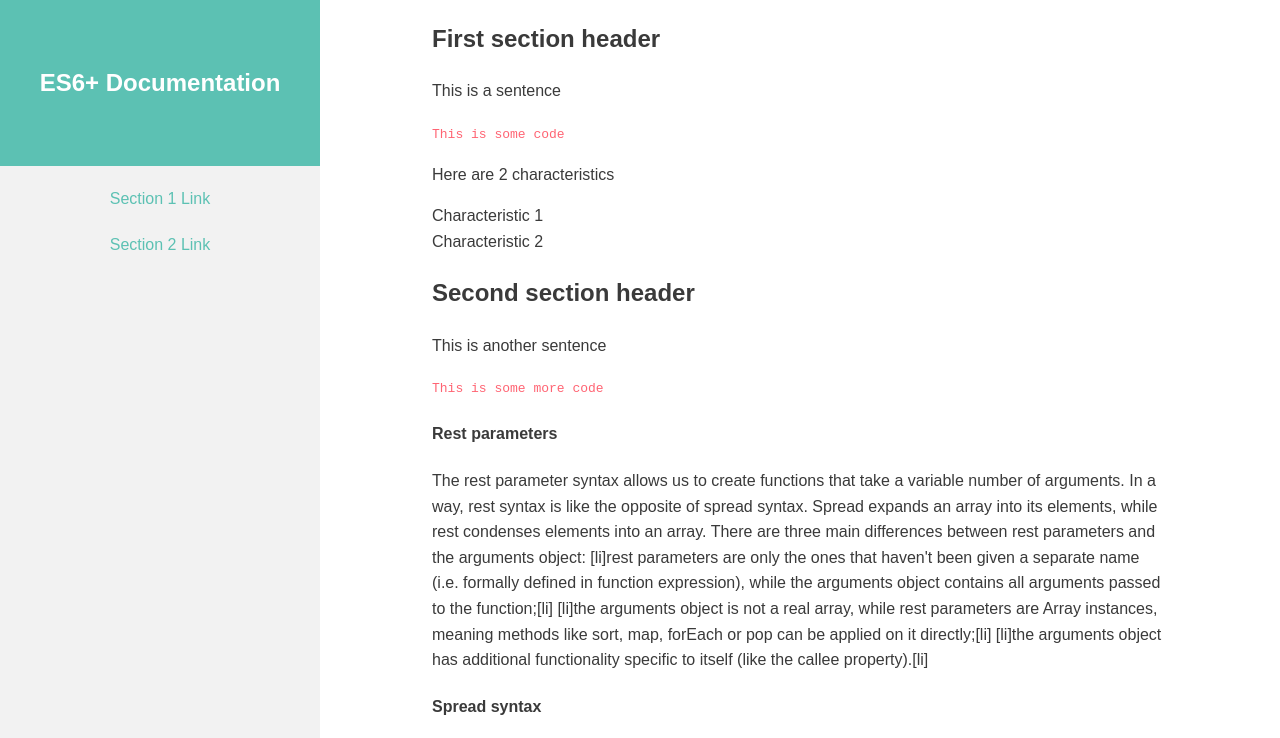
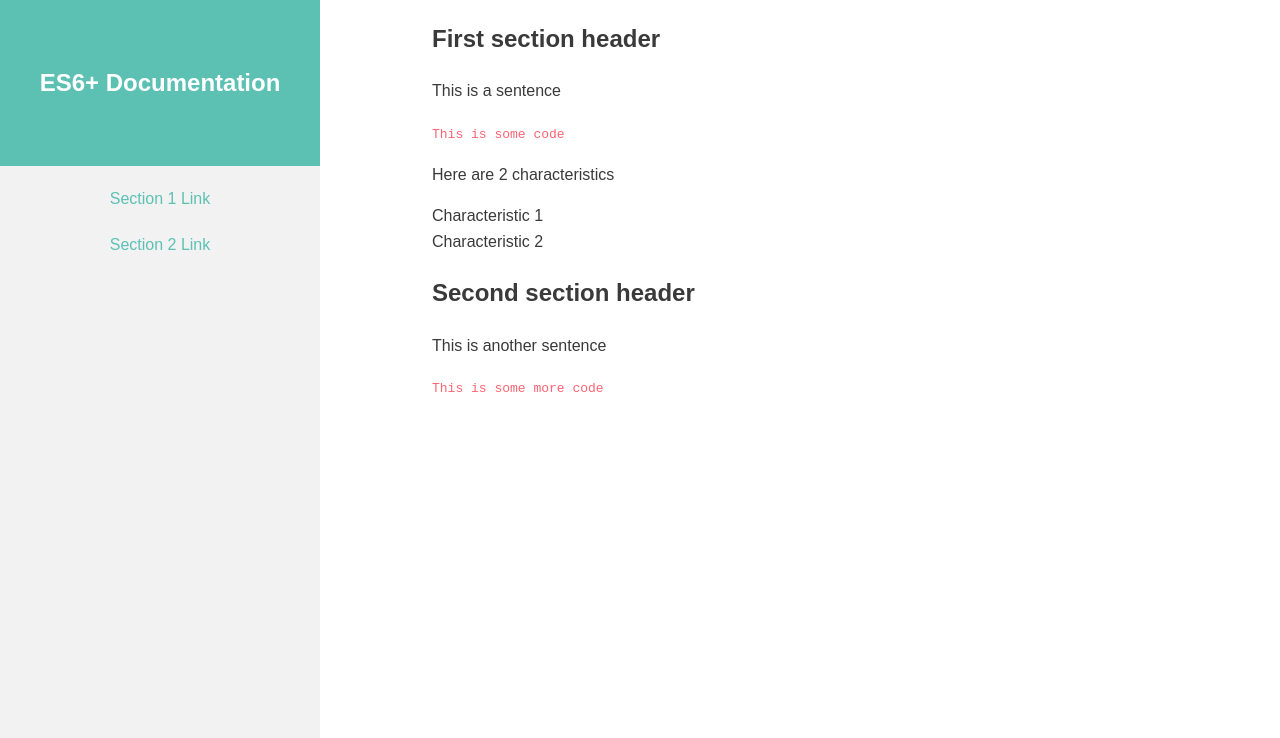
Before and after one commit to eunicode/tech-doc, a website: page src/index.html in a window 1280 px wide. Shown: the top 738 px of the page. Drawn offline with Linux system fonts and the light colour scheme.

Commit message:
:construction: Learn you can't retrieve JS with XHR

```diff
--- a/src/data/data.js
+++ b/src/data/data.js
@@ -72,8 +72,4 @@ const data = [
 
 ];
 
-// Turn JS object into JSON string
-const dataJSONString = JSON.stringify(data);
-console.log(dataJSONString);
-
 // export default data;
--- a/src/index.html
+++ b/src/index.html
@@ -49,7 +49,6 @@
     </footer>
 
     <script src="js/main.js"></script>
-    <script src="data/data.js"></script> <!-- Add this to output JSON stringified JS object so I can make a JSON file -->
     <!-- <script src="https://cdn.freecodecamp.org/testable-projects-fcc/v1/bundle.js"></script> -->
 </body>
 </html>
--- a/src/js/main.js
+++ b/src/js/main.js
@@ -1,6 +1,5 @@
-// AJAX + JSON METHOD
-// Store data in JS object so I can use template literals. The pro using of template literals is that any newline characters inserted in the source are part of the template literal. In other words, it's easier to write multi-line strings.
-// Then convert JS object to a JSON string with JSON.stringify() method. This is bc when exchanging data between a browser and a server, the data can only be text. When we receive JSON data from the server, we can easily convert JSON data to JS objects.
+// Try to get JavaScript from JavaScript file with AJAX
+// Lesson: The types of data you can retrieve with XHR are: HTML document, XML XMLDocument, JSON, text in a DOMString object, JS ArrayBuffer (contains binary data), and Blob (object containing binary data).
 
 let dataA;
 
@@ -8,23 +7,61 @@ const DOMNode = document.querySelector('#main-doc');
 
 const request = new XMLHttpRequest;
 
-request.open('GET', '../data/data.json');
+request.open('GET', '../data/data.js');
 
 request.onreadystatechange = () => {
     if (request.status === 200 && request.readyState === 4) {
-        dataA = JSON.parse(request.responseText);
-        console.log({ dataA });
-        for (const item in dataA.key) {
-            if (dataA.key.hasOwnProperty(item)) {
-                const element = dataA.key[item];
-                const listItem = document.createElement('div');
-                listItem.className = 'main-section';
-                listItem.innerHTML = `<h4>${element.title}</h4>
-                <p>${element.info}</p>`;
-                DOMNode.appendChild(listItem);
-            }
-        }
+        console.log('ajax is working');
+        console.log({ request })
+        // console.log( request.responseText ); // DOMstring
+        // console.log( request.responseType ); // "" or text in a DOMstring object
+
+        // Test appending nodes to the DOM
+        // const blah = "blah"
+        // const blahItem = document.createElement('div');
+        // blahItem.className = 'main-section';
+        // blahItem.innerHTML = `<h4>${blah}</h4>
+        // <p>${blah}</p>`;
+        // DOMNode.appendChild(blahItem);
+
+        // Test parsing a DOMstring
+        dataA = JSON.parse(request.responseText); // Can't do this bc the DOMstring is not a JSON object
     }
 }
 
 request.send();
+
+// AJAX + JSON METHOD
+// Store data in JS object so I can use template literals. The pro using of template literals is that any newline characters inserted in the source are part of the template literal. In other words, it's easier to write multi-line strings.
+// Then convert JS object to a JSON string with JSON.stringify() method. This is bc when exchanging data between a browser and a server, the data can only be text/blob/etc. When we receive JSON data from the server, we can easily convert JSON data to JS objects.
+
+// let dataA;
+
+// const DOMNode = document.querySelector('#main-doc');
+
+// const request = new XMLHttpRequest;
+
+// request.open('GET', '../data/data.json');
+
+// request.onreadystatechange = () => {
+//     if (request.status === 200 && request.readyState === 4) {
+//         dataA = JSON.parse(request.responseText);
+//         console.log({ dataA });
+//         for (const item in dataA.key) {
+//             if (dataA.key.hasOwnProperty(item)) {
+//                 const element = dataA.key[item];
+//                 const listItem = document.createElement('div');
+//                 listItem.className = 'main-section';
+//                 listItem.innerHTML = `<h4>${element.title}</h4>
+//                 <p>${element.info}</p>`;
+//                 DOMNode.appendChild(listItem);
+//             }
+//         }
+//     }
+// }
+
+// request.send();
+
+// TO DO
+// Convert XHR to fetch
+// Use promises
```
